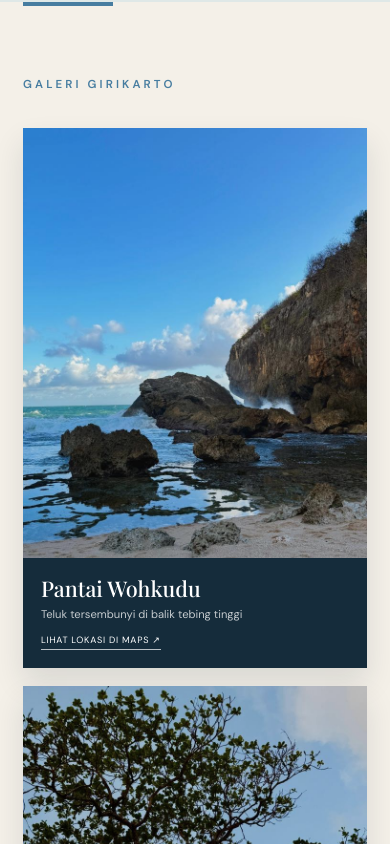
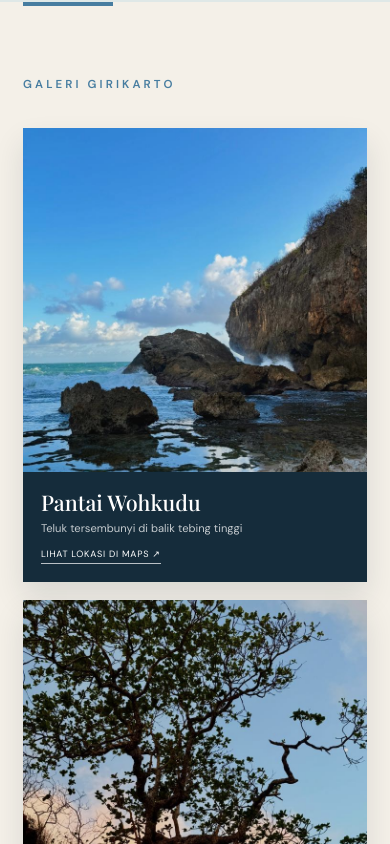
Before and after one commit to Enel05/Potensi_Girikarto, a website built with Vite: page index.html in a window 390 px wide. Shown: the part 2320-3164 px from the top of the page. Built offline with nearby package versions, Linux system fonts and the light colour scheme; a web font is replaced by a local one.

Commit message:
Make gallery images square

```diff
--- a/src/maps-gallery.css
+++ b/src/maps-gallery.css
@@ -68,7 +68,7 @@
 }
 
 .gallery-grid figure img {
-  aspect-ratio: 4 / 5;
+  aspect-ratio: 1 / 1;
   object-fit: cover;
   object-position: center;
 }
@@ -87,7 +87,7 @@
 
   .gallery-grid figure img {
     width: 100%;
-    aspect-ratio: 4 / 5;
+    aspect-ratio: 1 / 1;
     object-fit: cover;
   }
 
```
